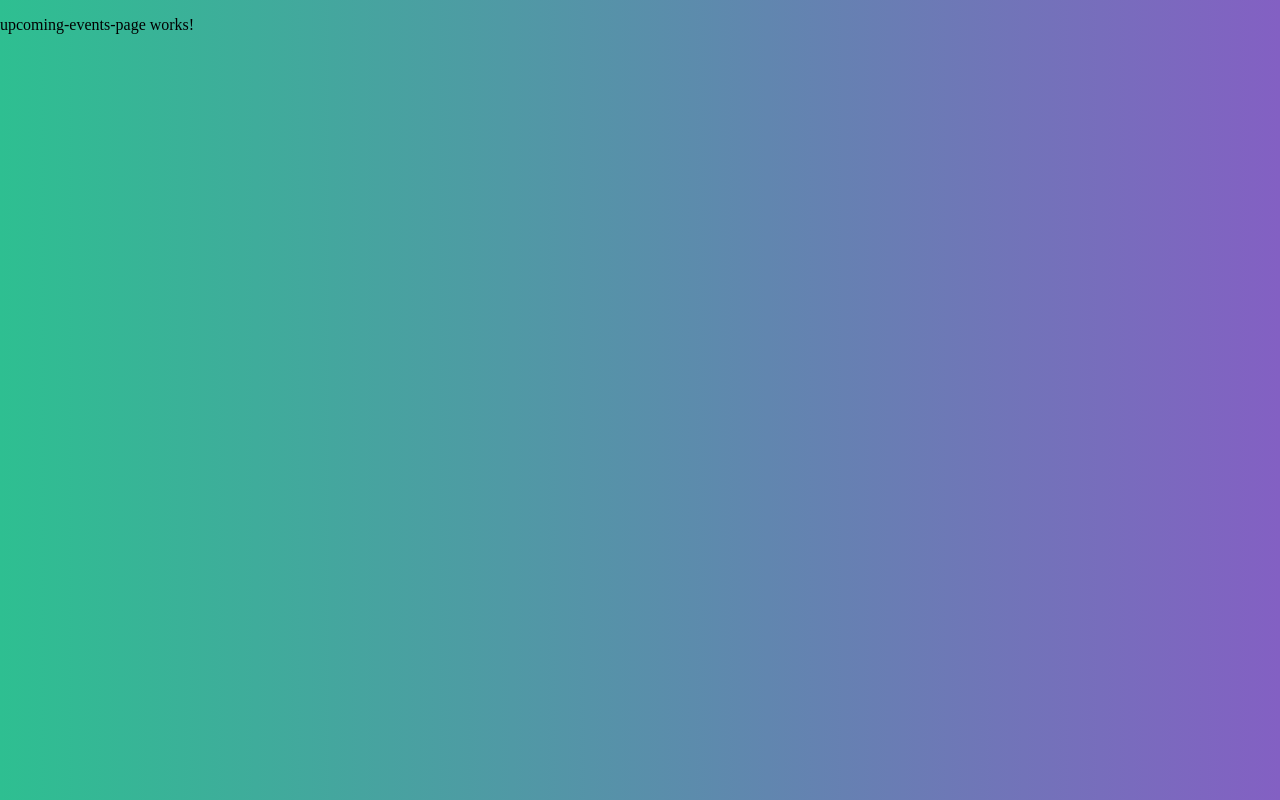
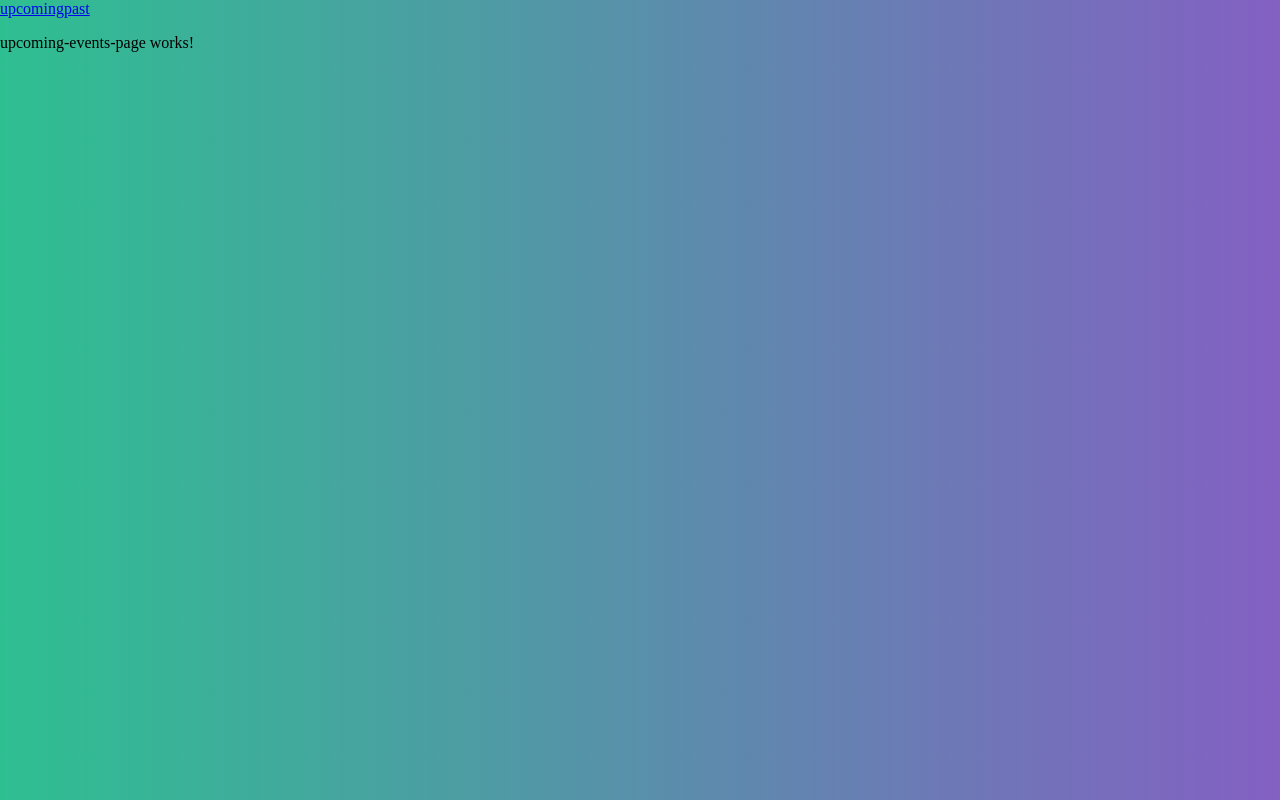
Before and after one commit to lakerko/events-app, an Angular app: page /events/upcoming in a window 1280 px wide. Built offline with nearby package versions, Linux system fonts and the light colour scheme.

Commit message:
feat: add layout and navigation in events-page

```diff
--- a/src/app/events/events-page/events-page.component.html
+++ b/src/app/events/events-page/events-page.component.html
@@ -1,4 +1,13 @@
-<header></header>
+<header>
+  <a
+    *ngFor="let navigationItem of navigationItems"
+    class="nav-link"
+    routerLinkActive="active-link"
+    [routerLink]="navigationItem.path"
+  >
+    <span>{{ navigationItem.label }}</span>
+  </a>
+</header>
 <main>
   <router-outlet></router-outlet>
 </main>
--- a/src/app/events/events-page/events-page.component.ts
+++ b/src/app/events/events-page/events-page.component.ts
@@ -1,15 +1,24 @@
 import { Component, OnInit } from '@angular/core';
+import { NavigationItem } from '../models/navigation.interface';
 
 @Component({
   selector: 'app-events-page',
   templateUrl: './events-page.component.html',
-  styleUrls: ['./events-page.component.scss']
+  styleUrls: ['./events-page.component.scss'],
 })
 export class EventsPageComponent implements OnInit {
+  public navigationItems: NavigationItem[] = [
+    {
+      label: 'upcoming',
+      path: ['upcoming'],
+    },
+    {
+      label: 'past',
+      path: ['past'],
+    },
+  ];
 
-  constructor() { }
+  constructor() {}
 
-  ngOnInit(): void {
-  }
-
+  ngOnInit(): void {}
 }
--- /dev/null
+++ b/src/app/events/models/navigation.interface.ts
@@ -0,0 +1,4 @@
+export interface NavigationItem {
+  label: string;
+  path: string[];
+}
```
